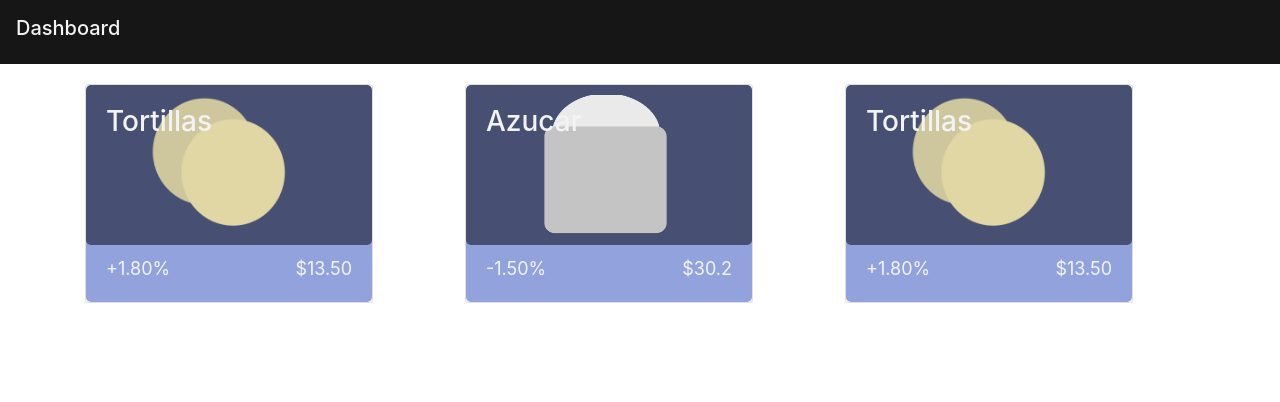
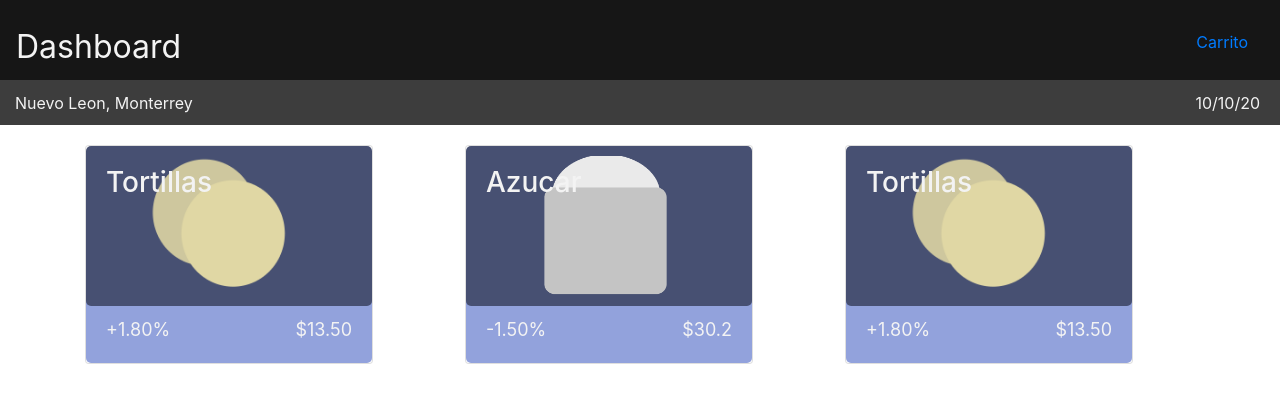
Before and after one commit to netocervantes98/Web-Development-Project, a plain HTML site: page client/index.html in a window 1280 px wide. Drawn offline with nearby package versions, Linux system fonts and the light colour scheme.

Commit message:
Ajustes a navbar principal

```diff
--- a/client/index.html
+++ b/client/index.html
@@ -12,8 +12,13 @@
 
 <body>
     <nav class="navbar">
-        <a class="navbar-brand h1" href="#">Dashboard</a>
+        <a class="navbar-brand" href="#">Dashboard</a>
+        <a class="nav-link" href="#">Carrito</a>
     </nav>
+    <div class="navbar-location">
+        <span>Nuevo Leon, Monterrey</span>
+        <span>10/10/20</span>
+    </div>
 
     <div class="container">
         <div class="row">
--- a/client/styles.css
+++ b/client/styles.css
@@ -1,9 +1,23 @@
 .navbar {
     background-color: #161616;
+    height: 80px;
 }
 
 .navbar-brand {
     color: #F3F3F3;
+    padding-top: 15px !important;
+    font-size: 32px !important;
+}
+
+.navbar-location {
+    color: #F3F3F3;
+    background-color: #3d3d3d;
+    display: flex;
+    justify-content: space-between;
+    align-items: center;
+    padding-left: 15px;
+    padding-right: 20px;
+    height: 45px;
 }
 
 .card {
```
